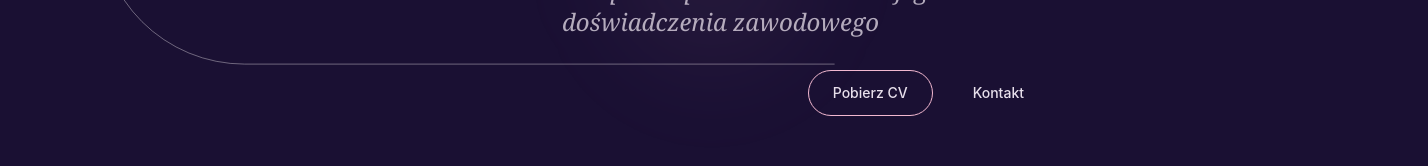
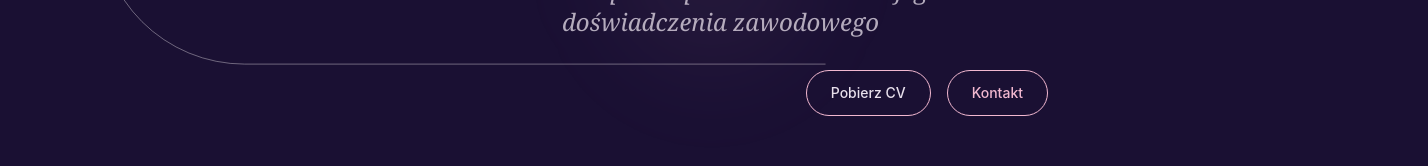
Before and after one commit to KonKogutAgnieszka/akk, a Next.js app: page /about in a window 1280 px wide. Shown: the part 1978-2144 px from the top of the page, 1428 px wide, since content can reach past the window. Built offline with nearby package versions, Linux system fonts and the light colour scheme; no server answers.

Commit message:
refactor: update About section to use ui button component

```diff
--- a/src/components/About/AboutSection.tsx
+++ b/src/components/About/AboutSection.tsx
@@ -1,9 +1,10 @@
 'use client';
 
-import { useEffect, useRef } from 'react';
+import { useEffect, useRef, useState } from 'react';
 import { useTranslations, useLocale } from 'next-intl';
 import SnakePath from './SnakePath';
 import Technology from '@/components/ui/Technology';
+import Button from '@/components/ui/Button';
 import { TechnologyKey } from '@/data/technologies';
 import { useFadeInUp } from '@/hooks/useFadeInUp';
 
@@ -25,11 +26,7 @@ export default function AboutSection() {
     window.scrollTo(0, 0);
   }, []);
 
-  const btnRef = useRef<HTMLAnchorElement>(null);
-
-  function handleSnakeComplete() {
-    btnRef.current?.classList.add('is-filled');
-  }
+  const [snakeDone, setSnakeDone] = useState(false);
 
   const specializations = t.raw('specializations') as {
     number: string;
@@ -51,7 +48,7 @@ export default function AboutSection() {
           filter: 'blur(40px)',
         }}
       />
-      <SnakePath onComplete={handleSnakeComplete} />
+      <SnakePath onComplete={() => setSnakeDone(true)} />
 
       <div className="relative flex flex-col gap-18" style={{ paddingBlock: '10%' }}>
         <div ref={ref1} className="w-full wide:w-[68%] mr-auto pb-28">
@@ -76,9 +73,9 @@ export default function AboutSection() {
             aria-hidden="true"
             className="absolute pointer-events-none select-none"
             style={{
-              right: '-300px',
+              right: 0,
               top: '50%',
-              transform: 'translateY(calc(-150% + 300px))',
+              transform: 'translateY(calc(-150% + 300px)) translateX(30%)',
               width: '800px',
               opacity: 0.08,
               zIndex: 0,
@@ -163,12 +160,8 @@ export default function AboutSection() {
             {t('ctaSubtitle')}
           </p>
           <div className="flex gap-4 mt-2">
-            <a ref={btnRef} href={cvHref} className="btn btn-fill-lr">
-              {t('ctaDownload')}
-            </a>
-            <a href="/contact" className="btn btn-ghost">
-              {t('ctaContact')}
-            </a>
+            <Button href={cvHref} text={t('ctaDownload')} variant="sweep" newTab className={snakeDone ? 'is-filled' : ''} />
+            <Button href="/contact" text={t('ctaContact')} variant="primary-outline" />
           </div>
         </div>
       </div>
--- a/src/components/About/SnakePath.tsx
+++ b/src/components/About/SnakePath.tsx
@@ -87,7 +87,7 @@ H974
 A160 160 0 0 1 974 1601.4
 H102
 A160 160 0 0 0 102 1921.4
-H752.12"
+H742.12"
         stroke="#D3CDD5"
         strokeOpacity="0.5"
         strokeWidth="1"
--- a/src/components/Home/HeroSection.tsx
+++ b/src/components/Home/HeroSection.tsx
@@ -26,7 +26,7 @@ export default function HeroSection() {
 
           <div className="flex gap-3 md:gap-4 items-center">
             <Button text={t('btnPrimary')} variant="primary" />
-            <Button text={t('btnGhost')} variant="ghost" />
+            <Button text={t('btnGhost')} variant="secondary-outline" />
           </div>
         </div>
 
```
